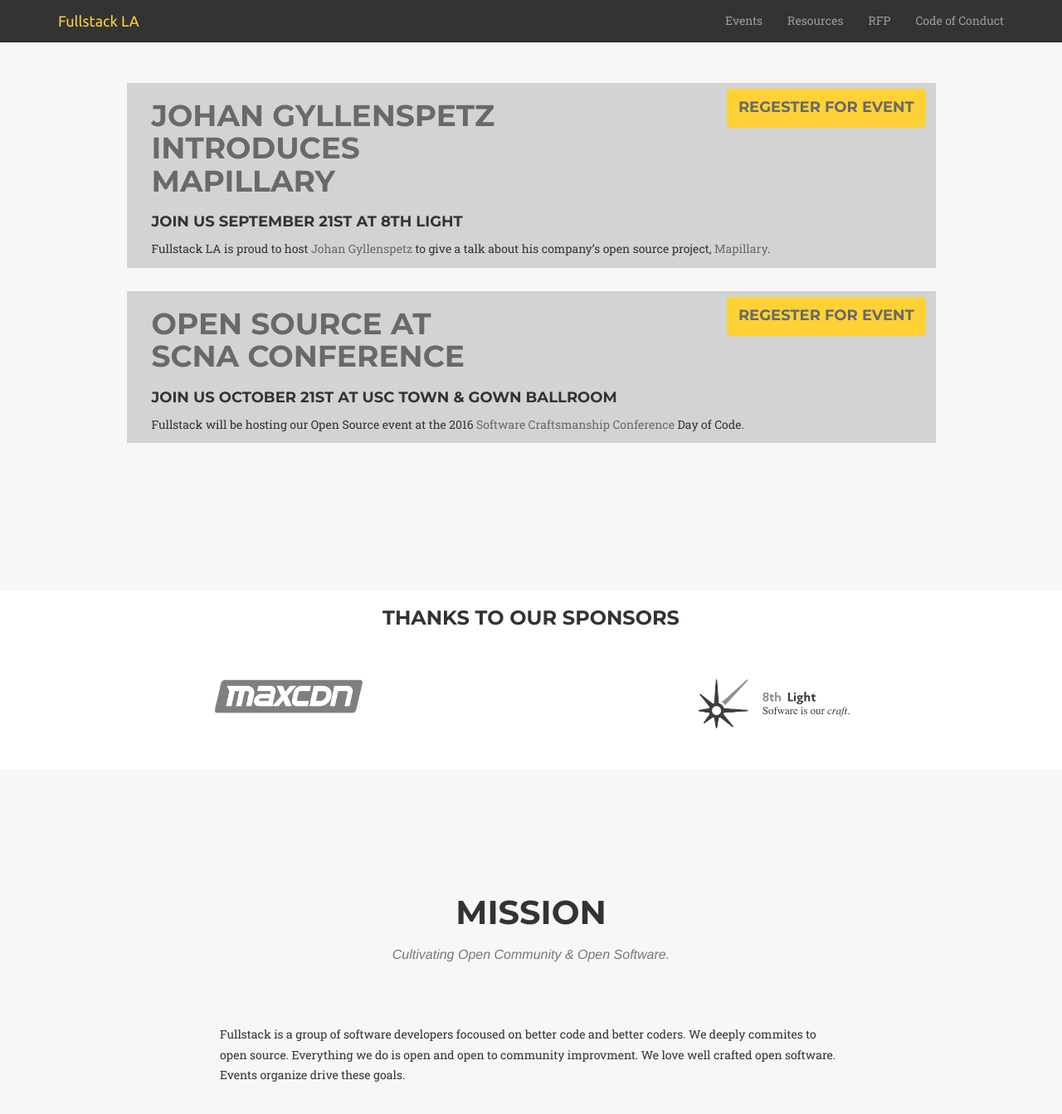
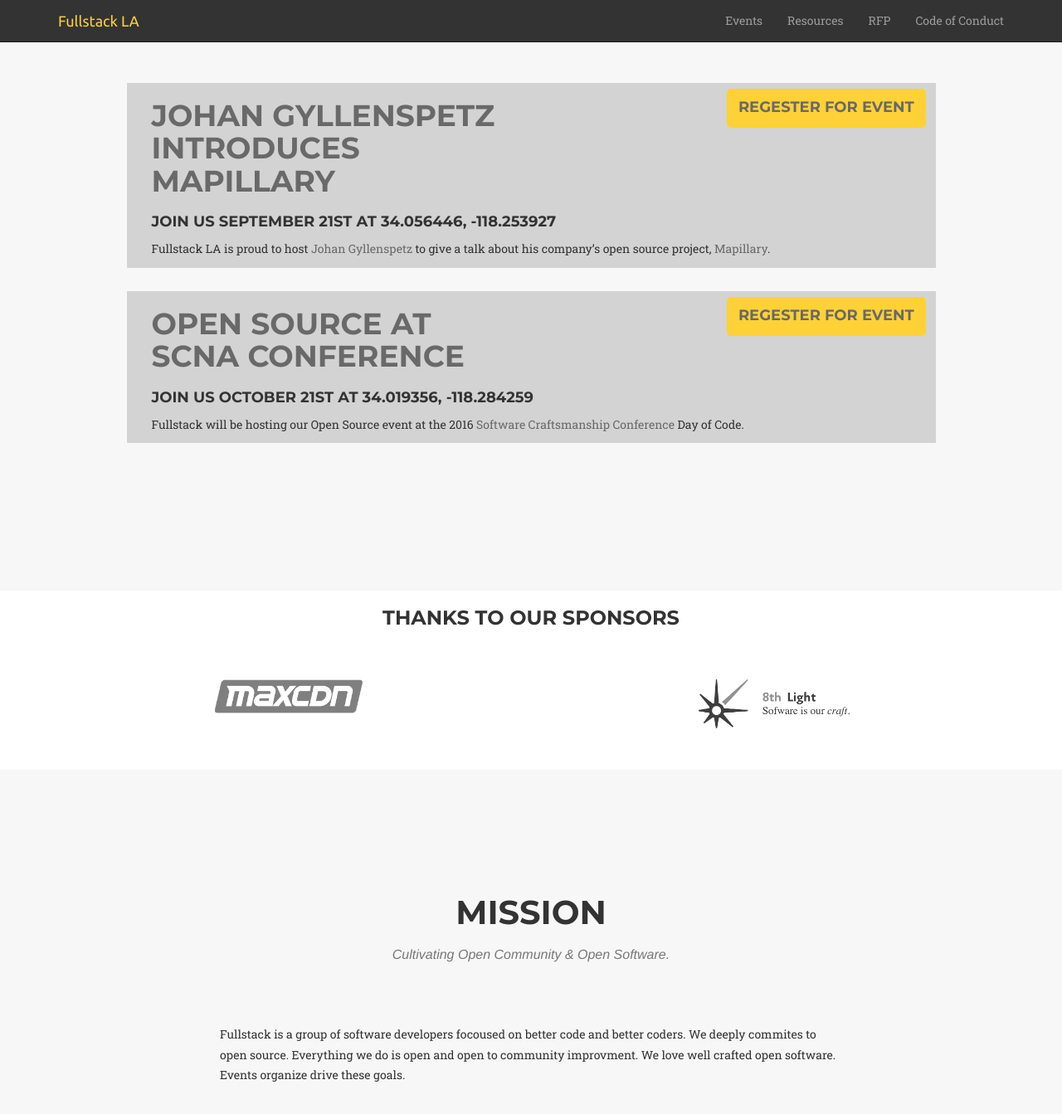
Before and after one commit to fullstackla/fullstackla.github.io, a Jekyll site: the page built from index.html, in a window 1280 px wide and 1400 px high, scrolled down 932 px. Shown: the top 1343 px of the window at 83% size. Built offline with Jekyll 4.4.1, drawn with Linux system fonts in a browser that asks for light colours; some web fonts are replaced.

Commit message:
Add google maps javascript api to events.

```diff
--- a/_events/2016-09-21-mapillary.md
+++ b/_events/2016-09-21-mapillary.md
@@ -2,7 +2,8 @@
 layout: repeat-event
 title: Johan Gyllenspetz introduces Mapillary
 event-date: September 21st
-location: 8th Light
+location: "34.056446, -118.253927"
+location-name: 8th Light
 tag-line: Talk about Falcor/Mapillary/etc
 rsvp: http://www.meetup.com/la-fullstack/events/233276393/
 image: https://pbs.twimg.com/profile_images/2373368709/1n6soromrqqzzw6jl9el_400x400.jpeg
--- a/_events/2016-10-21-scna.md
+++ b/_events/2016-10-21-scna.md
@@ -2,7 +2,8 @@
 layout: repeat-event
 title: Open Source at SCNA Conference
 event-date: October 21st
-location: USC Town & Gown Ballroom
+location: "34.019356, -118.284259"
+location-name: "USC Town & Gown Ballroom"
 tag-line: Fullstack Open Source at SCNA Conference
 rsvp: http://www.meetup.com/la-fullstack/events/233276393/
 image: http://scna.softwarecraftsmanship.org/images/scna-hero-black.svg
--- a/_sass/events.scss
+++ b/_sass/events.scss
@@ -25,6 +25,12 @@
 }
 
 // Event page style.
+
+#map {
+    width: 100%;
+    height: 35em;
+}
+
 body #event {
   background-color: #f8f8ff;
   .event-title {
```
Also changed, not shown: _includes/events/open-source-location.html (added, +26 -0 lines), _layouts/repeat-event.html (+14 -3 lines).
